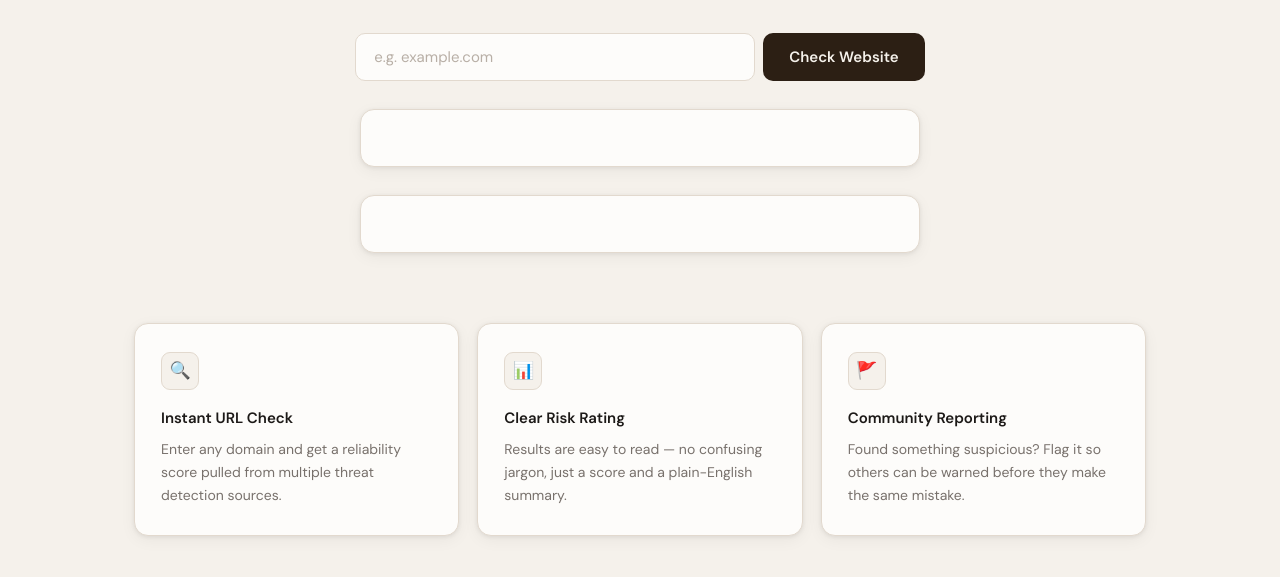
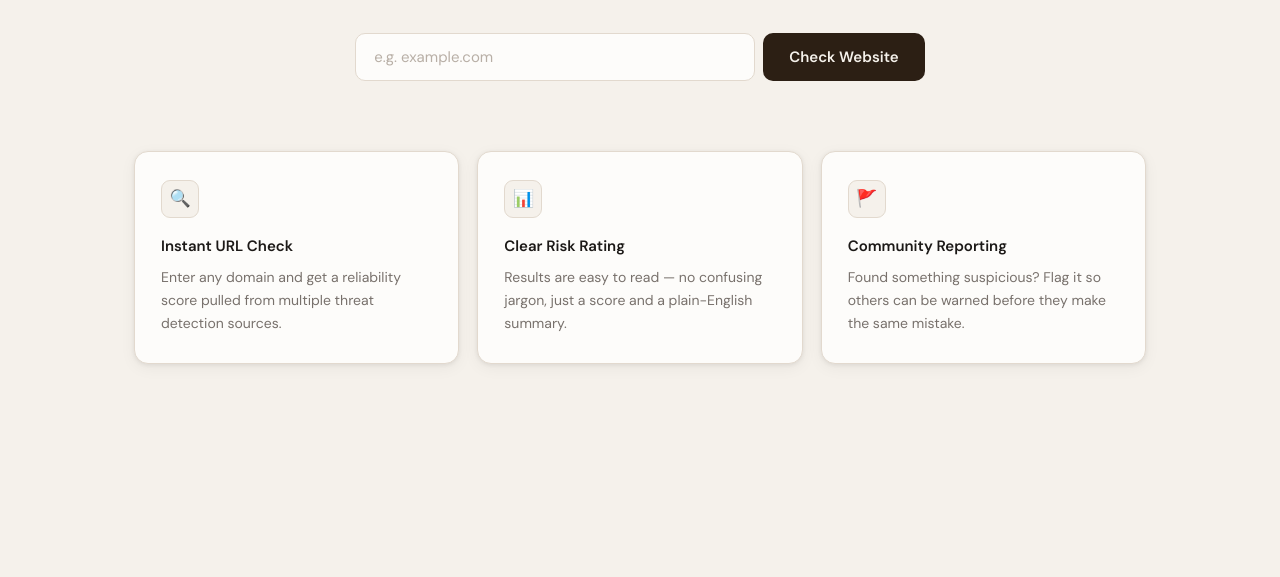
Before and after one commit to Manoahdevgit/PhishItOut-Extension-ITSC-4155, a browser extension: page index.html in a window 1280 px wide. Shown: the part 245-822 px from the top of the page. After the commit the page ends 800 px from the top, so only its background shows below. Drawn offline with Linux system fonts and the light colour scheme.

Commit message:
added hidden class to vt results

```diff
--- a/index.html
+++ b/index.html
@@ -25,8 +25,8 @@
             <button onclick="checkSite()">Check Website</button>
         </div>
         <div id="results" class="results-box hidden"></div>
-        <div id="vtResults" class="results-box"></div>
-        <div id="reportsContainer" class="results-box"></div>
+        <div id="vtResults" class="results-box hidden"></div>
+        <div id="reportsContainer" class="results-box hidden"></div>
     </div>
 
     <section class="features">
```
